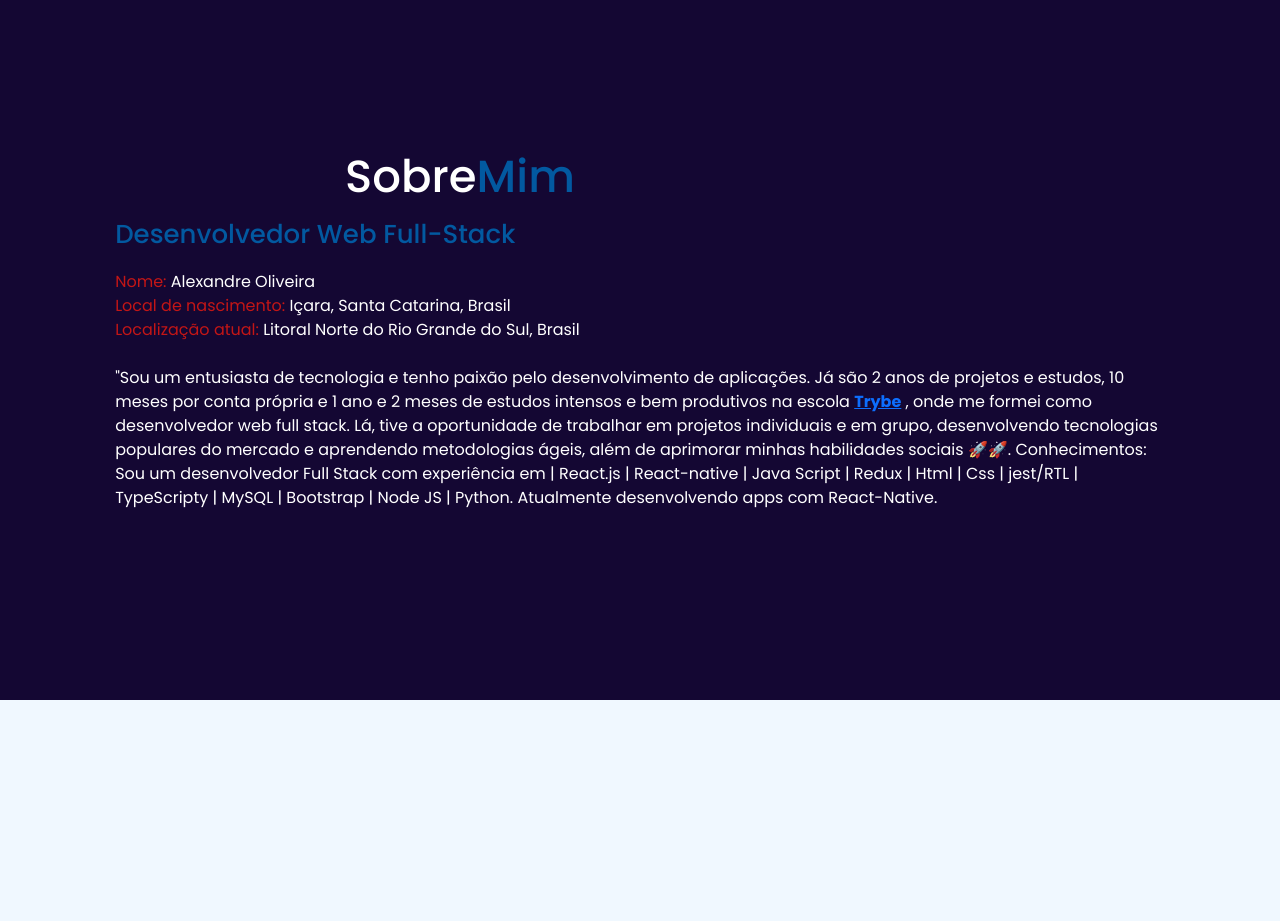
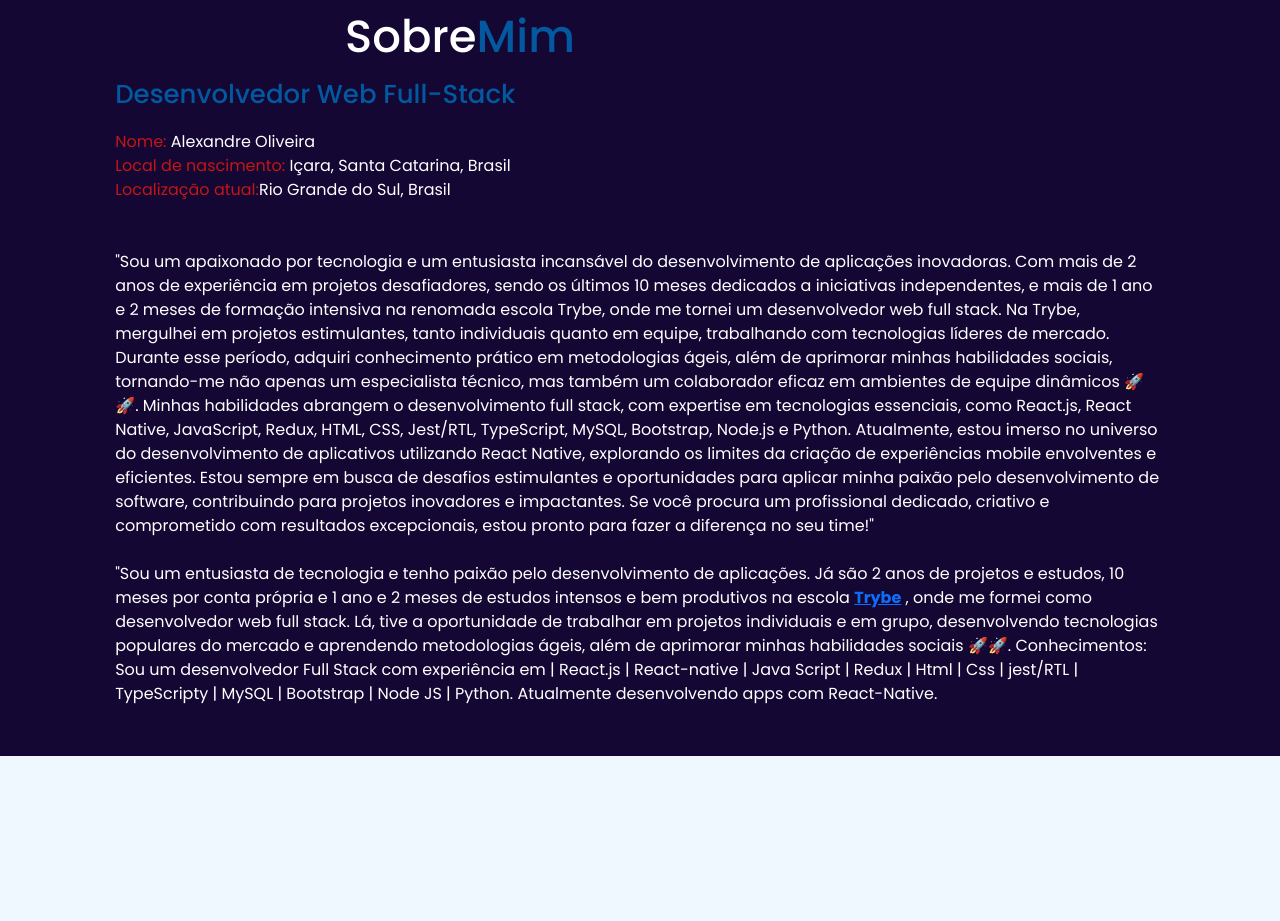
Before and after one commit to AlexyOliveira/AlexyOliveira.github.io, a React (Vite) app: page / in a window 1280 px wide. Shown: the part 900-1821 px from the top of the page. Built offline with nearby package versions, Linux system fonts and the light colour scheme.

Commit message:
Update About.jsx

```diff
--- a/src/components/About.jsx
+++ b/src/components/About.jsx
@@ -20,8 +20,18 @@ export default function About() {
           <span className="change">Nome:</span> Alexandre Oliveira <br />
           <span className="change">Local de nascimento:</span> Içara, Santa
           Catarina, Brasil <br />{" "}
-          <span className="change">Localização atual:</span> Litoral Norte do
-          Rio Grande do Sul, Brasil <br />
+          <span className="change">Localização atual:</span>Rio Grande do Sul, Brasil <br />
+          <br />
+          <br />
+
+"Sou um apaixonado por tecnologia e um entusiasta incansável do desenvolvimento de aplicações inovadoras. Com mais de 2 anos de experiência em projetos desafiadores, sendo os últimos 10 meses dedicados a iniciativas independentes, e mais de 1 ano e 2 meses de formação intensiva na renomada escola Trybe, onde me tornei um desenvolvedor web full stack.
+
+Na Trybe, mergulhei em projetos estimulantes, tanto individuais quanto em equipe, trabalhando com tecnologias líderes de mercado. Durante esse período, adquiri conhecimento prático em metodologias ágeis, além de aprimorar minhas habilidades sociais, tornando-me não apenas um especialista técnico, mas também um colaborador eficaz em ambientes de equipe dinâmicos 🚀🚀.
+
+Minhas habilidades abrangem o desenvolvimento full stack, com expertise em tecnologias essenciais, como React.js, React Native, JavaScript, Redux, HTML, CSS, Jest/RTL, TypeScript, MySQL, Bootstrap, Node.js e Python. Atualmente, estou imerso no universo do desenvolvimento de aplicativos utilizando React Native, explorando os limites da criação de experiências mobile envolventes e eficientes.
+
+Estou sempre em busca de desafios estimulantes e oportunidades para aplicar minha paixão pelo desenvolvimento de software, contribuindo para projetos inovadores e impactantes. Se você procura um profissional dedicado, criativo e comprometido com resultados excepcionais, estou pronto para fazer a diferença no seu time!"
+          <br />
           <br />
           "Sou um entusiasta de tecnologia e tenho paixão pelo desenvolvimento
           de aplicações. Já são 2 anos de projetos e estudos, 10 meses por conta
```
